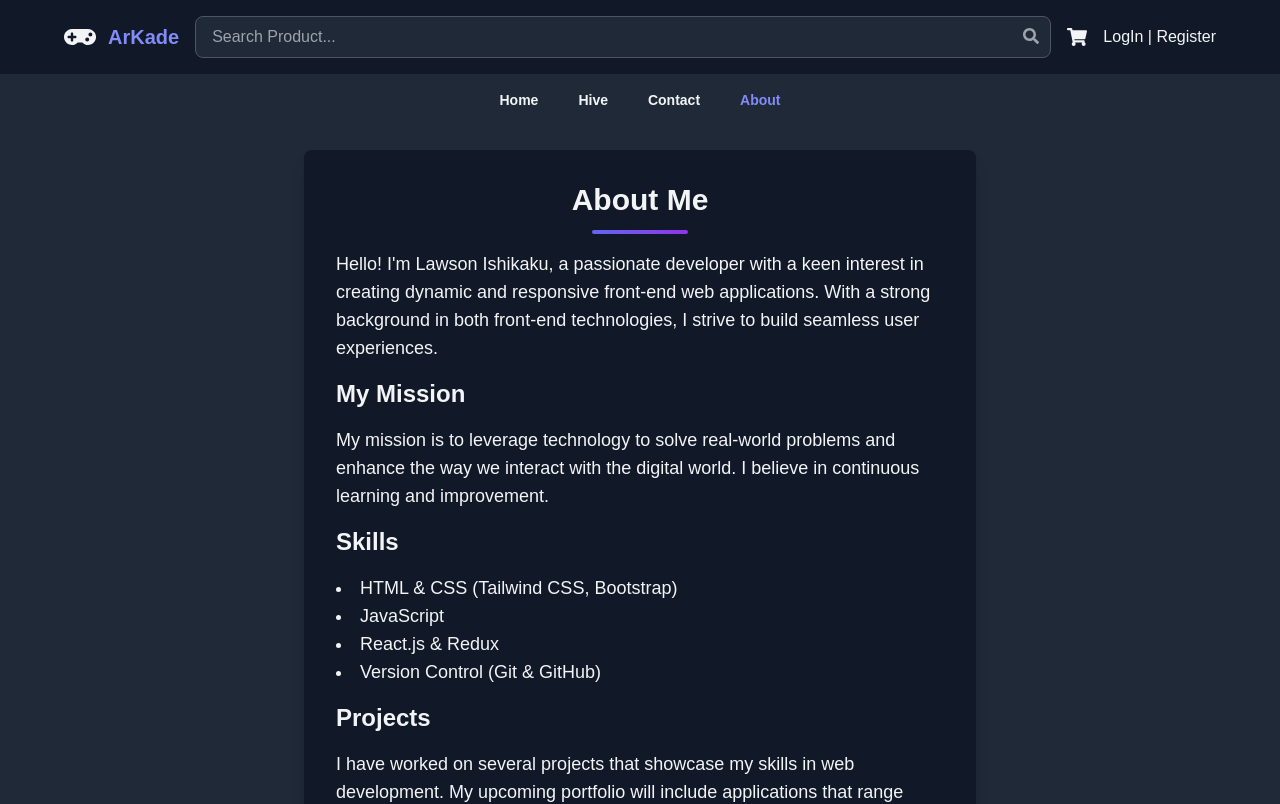
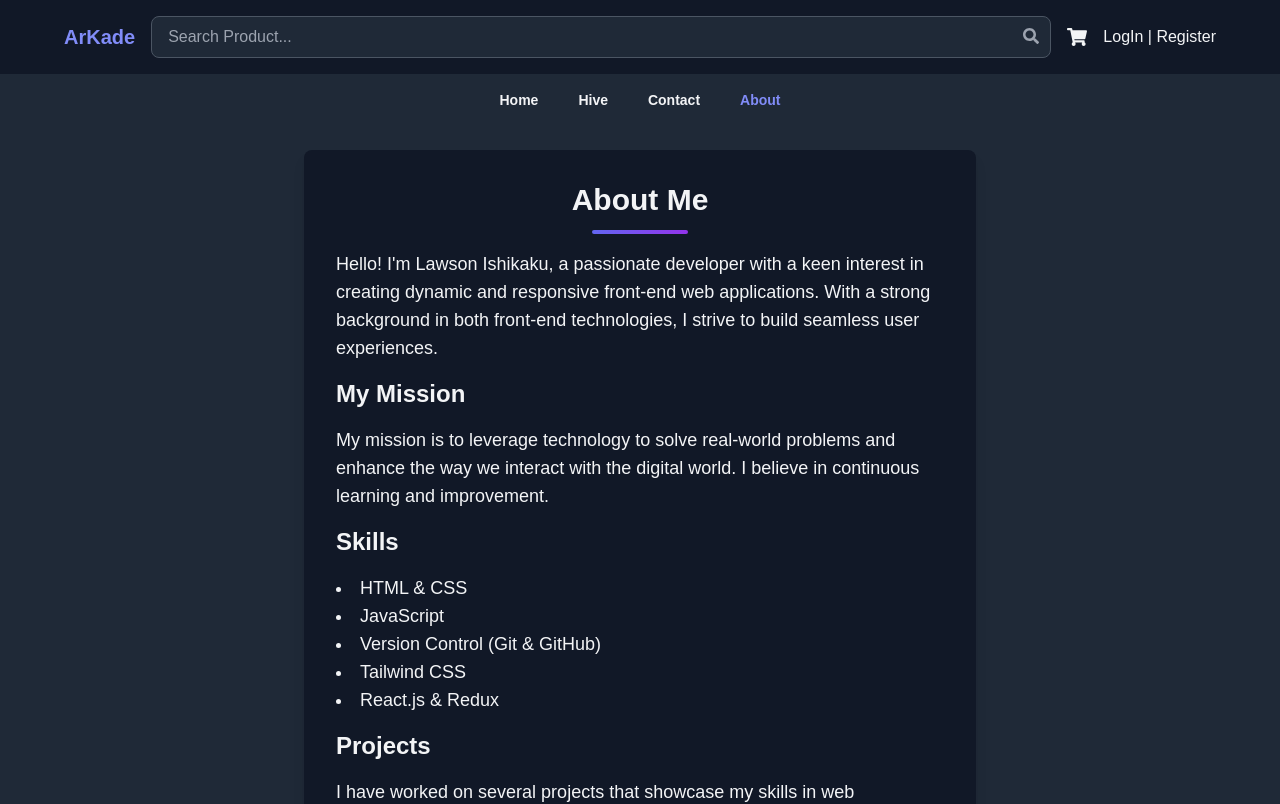
Before and after one commit to Lawson-JR/portfolio_project, a React (Vite) app in the folder eCommerce Frontend Web/: page /about in a window 1280 px wide. Shown: the top 804 px of the page. Built offline with nearby package versions, Linux system fonts and the light colour scheme.

Commit message:
Made updates to the UI and page content

```diff
--- a/eCommerce Frontend Web/src/components/Navbar.jsx
+++ b/eCommerce Frontend Web/src/components/Navbar.jsx
@@ -1,6 +1,6 @@
 import React, { useState, useEffect } from "react";
 import { Link, useLocation, useNavigate } from "react-router-dom";
-import { FaSearch, FaShoppingCart, FaGamepad, FaUserAlt, FaUserSlash, FaSignOutAlt } from "react-icons/fa"; // Import the required icons
+import { FaSearch, FaShoppingCart, FaUserAlt, FaUserSlash, FaSignOutAlt } from "react-icons/fa"; // Import the required icons
 import { useDispatch, useSelector } from "react-redux";
 import Modal from './Modal'; // Import the modal component
 import LogIn from './logIn'; // Import the LogIn component
@@ -74,13 +74,9 @@ const Navbar = () => {
     return (
         <nav className="bg-gray-900 font-bahnschrift">
             <div className="container mx-auto px-4 md:px-16 lg:px-16 py-4 flex items-center">
-                {/* Logo Section */}
-                <div className="text-lg font-bold flex items-center space-x-3 text-gray-100">
-                    <FaGamepad className="w-8 h-8" />
-                    <Link to="/" className="text-indigo-400 text-xl hover:text-indigo-500 transition duration-300">
-                        ArKade
-                    </Link>
-                </div>
+            <Link to="/" className="text-indigo-400 text-xl font-bold hover:text-indigo-500 transition duration-300">
+                ArKade
+            </Link>
 
                 {/* Search Form */}
                 <div className="relative flex-1 mx-4">
@@ -162,28 +158,28 @@ const Navbar = () => {
             <div className="flex items-center justify-center space-x-10 py-4 text-sm font-bold bg-gray-800">
                 <Link
                     to="/"
-                    className={`transition duration-300 ${location.pathname === "/" ? "text-indigo-400" : "text-gray-100 hover:text-indigo-400"}`}
+                    className={`transition duration-300 ${location.pathname === "/" ? "text-indigo-400 hover:text-indigo-500 transition duration-300" : "text-gray-100 hover:text-indigo-400"}`}
                 >
                     Home
                 </Link>
 
                 <Link
                     to="/hive"
-                    className={`transition duration-300 ${isHivePath ? "text-indigo-400" : "text-gray-100 hover:text-indigo-400"}`}
+                    className={`transition duration-300 ${isHivePath ? "text-indigo-400 hover:text-indigo-500 transition duration-300" : "text-gray-100 hover:text-indigo-400"}`}
                 >
                     Hive
                 </Link>
 
                 <Link
                     to="/contact"
-                    className={`transition duration-300 ${location.pathname === "/contact" ? "text-indigo-400" : "text-gray-100 hover:text-indigo-400"}`}
+                    className={`transition duration-300 ${location.pathname === "/contact" ? "text-indigo-400 hover:text-indigo-500 transition duration-300" : "text-gray-100 hover:text-indigo-400"}`}
                 >
                     Contact
                 </Link>
 
                 <Link
                     to="/about"
-                    className={`transition duration-300 ${location.pathname === "/about" ? "text-indigo-400" : "text-gray-100 hover:text-indigo-400"}`}
+                    className={`transition duration-300 ${location.pathname === "/about" ? "text-indigo-400 hover:text-indigo-500 transition duration-300" : "text-gray-100 hover:text-indigo-400"}`}
                 >
                     About
                 </Link>
--- a/eCommerce Frontend Web/src/pages/About.jsx
+++ b/eCommerce Frontend Web/src/pages/About.jsx
@@ -18,10 +18,11 @@ const About = () => {
 
                 <h3 className="text-2xl font-semibold mb-4">Skills</h3>
                 <ul className="list-disc list-inside mb-4 text-lg">
-                    <li>HTML & CSS (Tailwind CSS, Bootstrap)</li>
+                    <li>HTML & CSS</li>
                     <li>JavaScript</li>
+                    <li>Version Control (Git & GitHub)</li>
+                    <li>Tailwind CSS</li>
                     <li>React.js & Redux</li>
-                    <li>Version Control (Git & GitHub)</li>
                 </ul>
 
                 <h3 className="text-2xl font-semibold mb-4">Projects</h3>
--- a/eCommerce Frontend Web/src/pages/Contact.jsx
+++ b/eCommerce Frontend Web/src/pages/Contact.jsx
@@ -16,9 +16,6 @@ const Contact = () => {
                 <p className="mb-2">
                     <strong>GitHub:</strong> <a href="https://github.com/Lawson-JR" target="_blank" rel="noopener noreferrer" className="text-indigo-300 hover:underline">Lawson-JR</a>
                 </p>
-                <p className="mb-2">
-                    <strong>Discord:</strong> <span className="text-indigo-300">Lawson-JR Ishikaku</span>
-                </p>
 
                 <div className="bg-gradient-to-r from-indigo-500 to-purple-600 h-1 w-24 rounded-full mt-4 mx-auto" />
 
```
Also changed, not shown: 1 other file (tests, documents, lock files or other folders).
